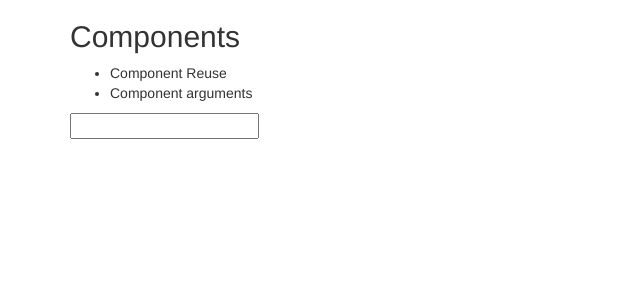
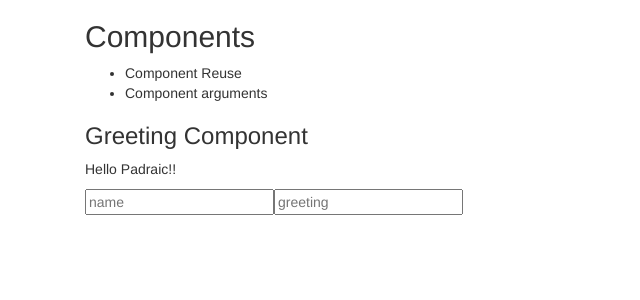
Before and after one commit to podgito/ng4-demo, an Angular app: page /components in a window 1280 px wide. Shown: the top 300 px of the page, without its empty margins (0-640 px from the left). Built offline with nearby package versions, Linux system fonts and the light colour scheme.

Commit message:
Small component demo improvements

```diff
--- a/src/app/components/component-demo/component-demo.component.html
+++ b/src/app/components/component-demo/component-demo.component.html
@@ -1,10 +1,24 @@
-<h2>Components</h2>
-<ul>
-  <li>Component Reuse</li>
-  <li>Component arguments</li>
-</ul>
+<div class="col-md-6">
 
-<input type="text" name="" id="" [(ngModel)]="name">
+  <h2>Components</h2>
+  <ul>
+    <li>Component Reuse</li>
+    <li>Component arguments</li>
+  </ul>
 
-<app-greeting [name]="name" greeting="Hello"></app-greeting>
-<app-greeting [name]="name" greeting="Hola"></app-greeting>
+  <h3>Greeting Component</h3>
+
+  <app-greeting greeting="Hello" name="Padraic"></app-greeting>
+
+
+  <input type="text" [(ngModel)]="name" placeholder="name">
+  <input type="text" [(ngModel)]="greeting" placeholder="greeting">
+
+  <b>
+    <app-greeting [name]="name" [greeting]="greeting"></app-greeting>
+  </b>
+
+</div>
+<div class="col-md-6">
+  <p></p>
+</div>
--- a/src/app/components/greeting/greeting.component.html
+++ b/src/app/components/greeting/greeting.component.html
@@ -1 +1 @@
-<p *ngIf="name">{{greeting}} {{name}}!!</p>
+<p *ngIf="name && greeting">{{greeting}} {{name}}!!</p>
```
